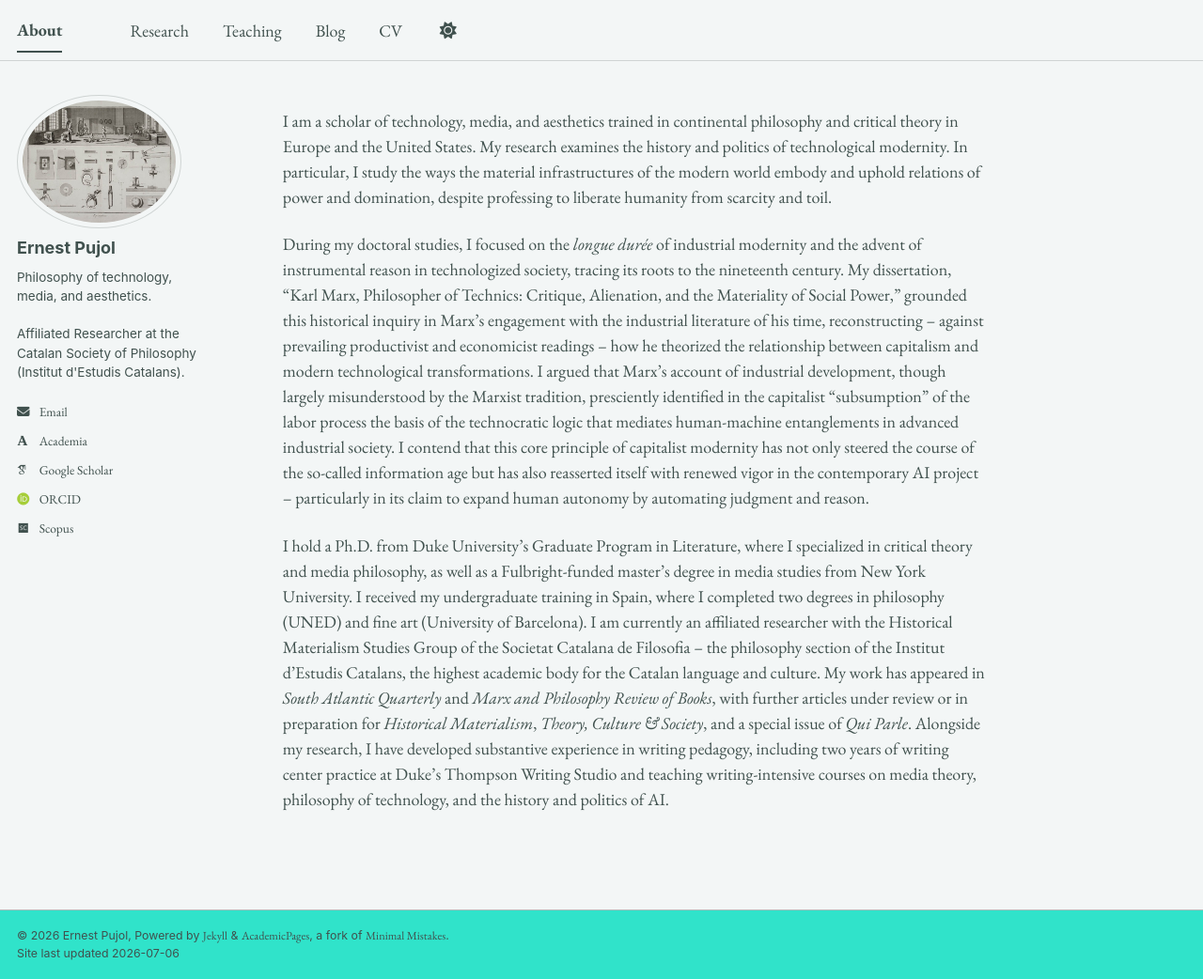
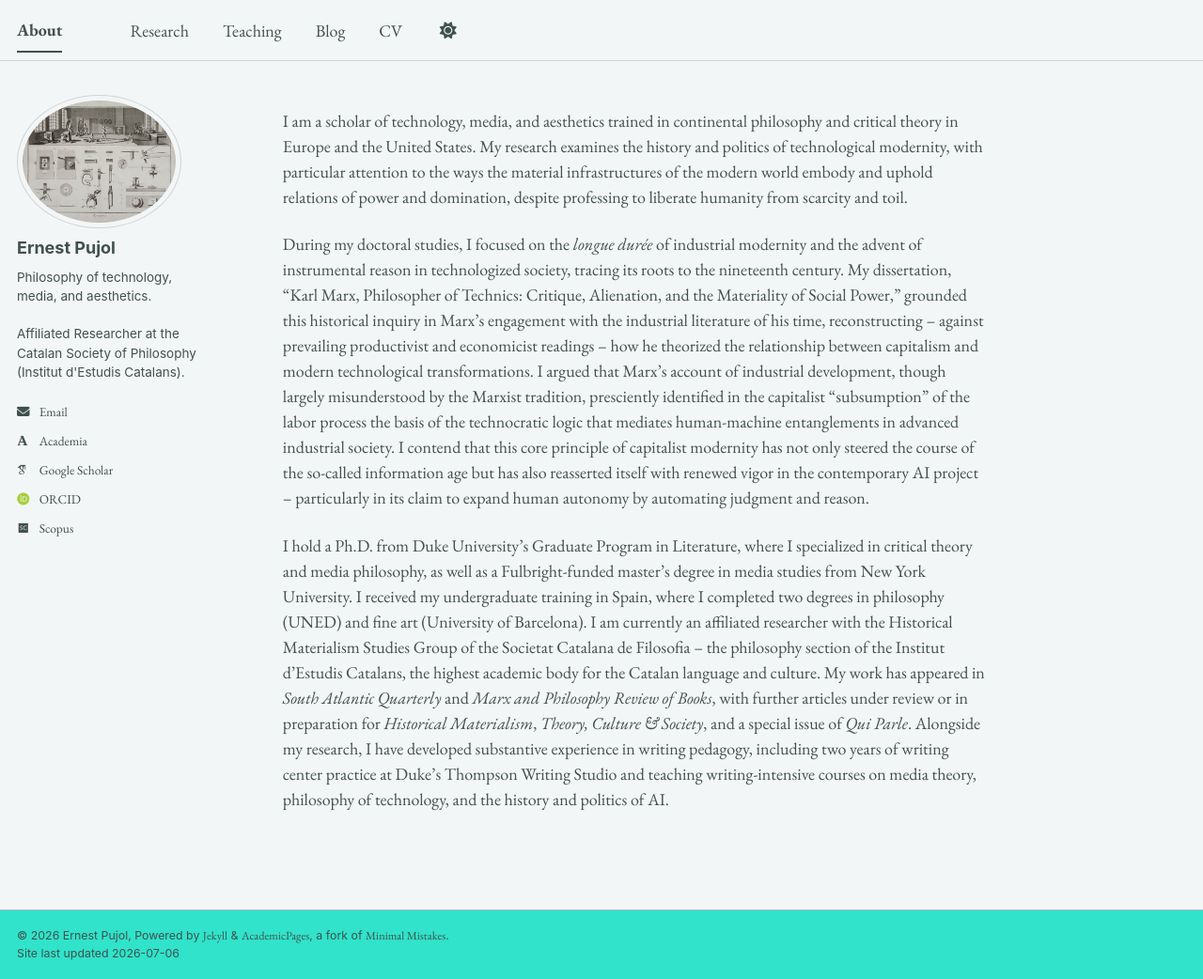
Before and after one commit to epujol90/epujol90.github.io, a Jekyll site: the page built from _pages/about.md, in a window 1280 px wide and 1042 px high. Shown: the whole window at 94% size. Built offline with Jekyll 4.4.1, drawn with Linux system fonts in a browser that asks for light colours; some web fonts are replaced; a script bundle is joined from its source files by our own code; library files that are not in the unit come from our copies.

Commit message:
Update about.md

```diff
--- a/_pages/about.md
+++ b/_pages/about.md
@@ -6,7 +6,7 @@ redirect_from:
   - /about/
   - /about.html
 ---
-I am a scholar of technology, media, and aesthetics trained in continental philosophy and critical theory in Europe and the United States. My research examines the history and politics of technological modernity. In particular, I study the ways the material infrastructures of the modern world embody and uphold relations of power and domination, despite professing to liberate humanity from scarcity and toil.
+I am a scholar of technology, media, and aesthetics trained in continental philosophy and critical theory in Europe and the United States. My research examines the history and politics of technological modernity, with particular attention to the ways the material infrastructures of the modern world embody and uphold relations of power and domination, despite professing to liberate humanity from scarcity and toil.
 
 During my doctoral studies, I focused on the _longue durée_ of industrial modernity and the advent of instrumental reason in technologized society, tracing its roots to the nineteenth century. My dissertation, “Karl Marx, Philosopher of Technics: Critique, Alienation, and the Materiality of Social Power,” grounded this historical inquiry in Marx’s engagement with the industrial literature of his time, reconstructing -- against prevailing productivist and economicist readings -- how he theorized the relationship between capitalism and modern technological transformations. I argued that Marx’s account of industrial development, though largely misunderstood by the Marxist tradition, presciently identified in the capitalist "subsumption" of the labor process the basis of the technocratic logic that mediates human-machine entanglements in advanced industrial society. I contend that this core principle of capitalist modernity has not only steered the course of the so-called information age but has also reasserted itself with renewed vigor in the contemporary AI project -- particularly in its claim to expand human autonomy by automating judgment and reason.
 
```
